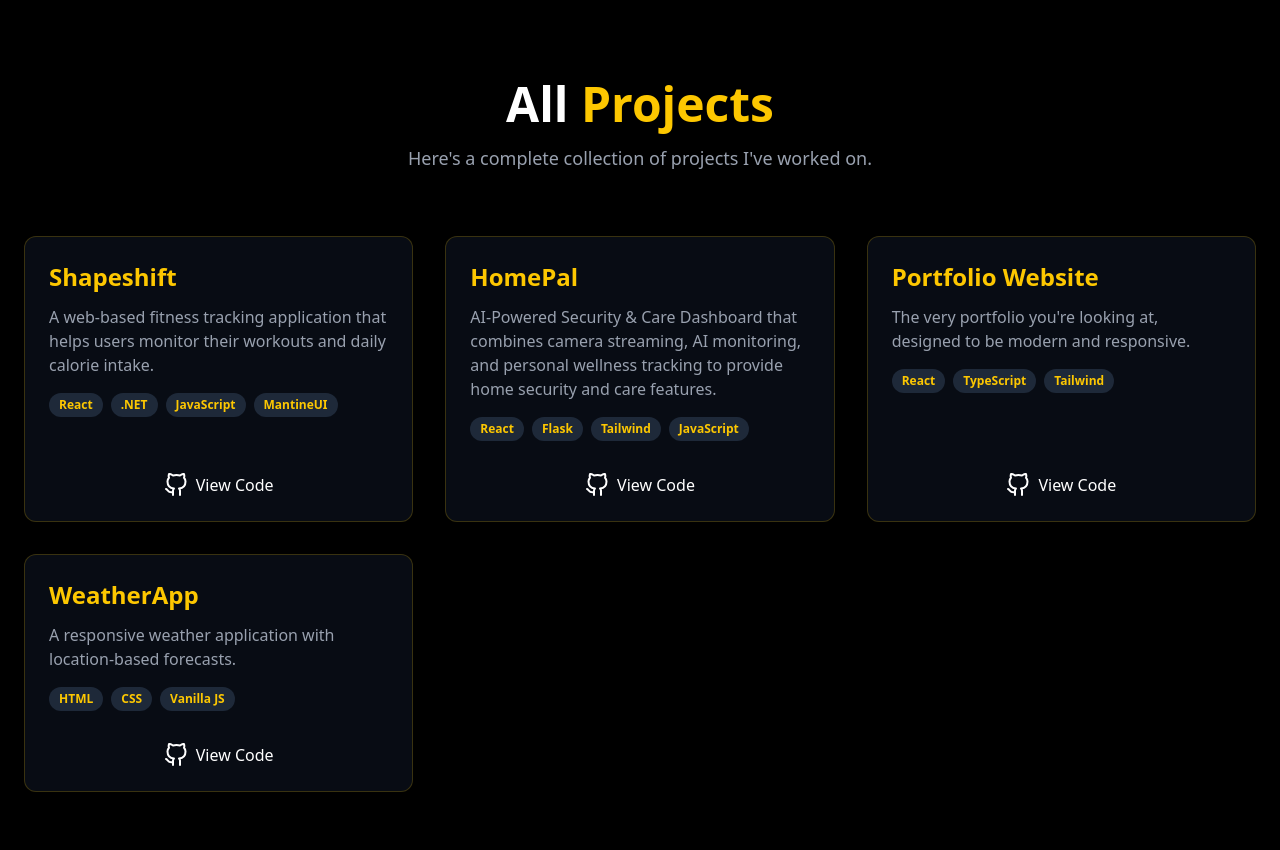
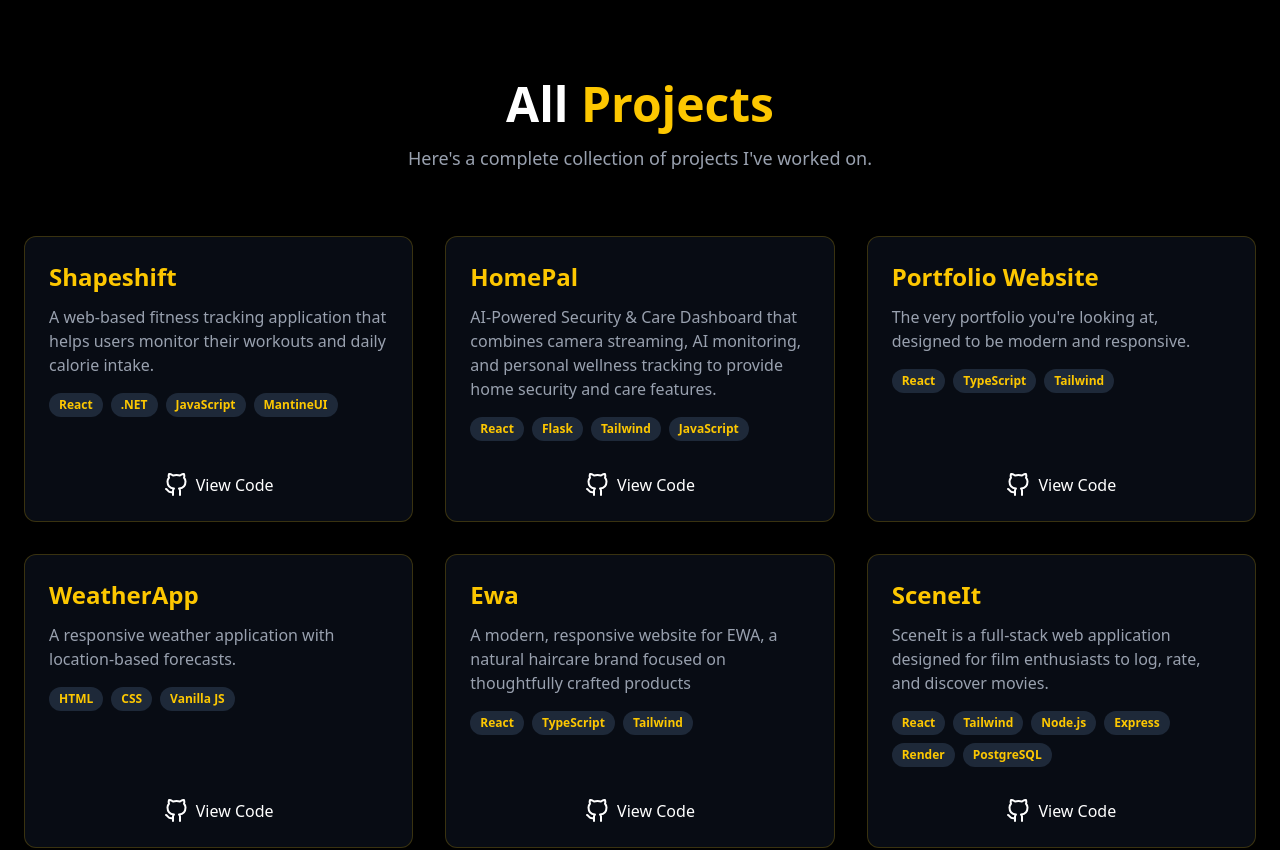
Before and after one commit to AlameenW/Portfolio, a Next.js app: page /projects in a window 1280 px wide. Shown: the top 850 px of the page. Built offline with nearby package versions, Linux system fonts and the light colour scheme.

Commit message:
Projects and Resume updated

```diff
--- a/app/data/projects.ts
+++ b/app/data/projects.ts
@@ -15,7 +15,7 @@ export const projectsData = [
       "AI-Powered Security & Care Dashboard that combines camera streaming, AI monitoring, and personal wellness tracking to provide home security and care features.",
     tags: ["React", "Flask", "Tailwind", "JavaScript"],
     repo: "https://github.com/AlameenW/HomePal",
-    featured: true,
+    featured: false,
   },
   {
     id: 3,
@@ -24,7 +24,7 @@ export const projectsData = [
       "The very portfolio you're looking at, designed to be modern and responsive.",
     tags: ["React", "TypeScript", "Tailwind"],
     repo: "https://github.com/AlameenW/Portfolio",
-    featured: true,
+    featured: false,
   },
   {
     id: 4,
@@ -35,6 +35,24 @@ export const projectsData = [
     repo: "https://github.com/AlameenW/Weather-app",
     featured: false,
   },
+  {
+    id: 5,
+    title: "Ewa",
+    description:
+      "A modern, responsive website for EWA, a natural haircare brand focused on thoughtfully crafted products",
+    tags: ["React", "TypeScript", "Tailwind"],
+    repo: "https://github.com/AlameenW/Ewa",
+    featured: true,
+  },
+  {
+    id: 6,
+    title: "SceneIt",
+    description:
+      "SceneIt is a full-stack web application designed for film enthusiasts to log, rate, and discover movies.",
+    tags: ["React", "Tailwind", "Node.js", "Express", "Render", "PostgreSQL"],
+    repo: "https://github.com/AlameenW/SceneIt",
+    featured: true,
+  },
 ];
 
 export default projectsData;
```
Also changed, not shown: 1 other file (tests, documents, lock files or other folders).
